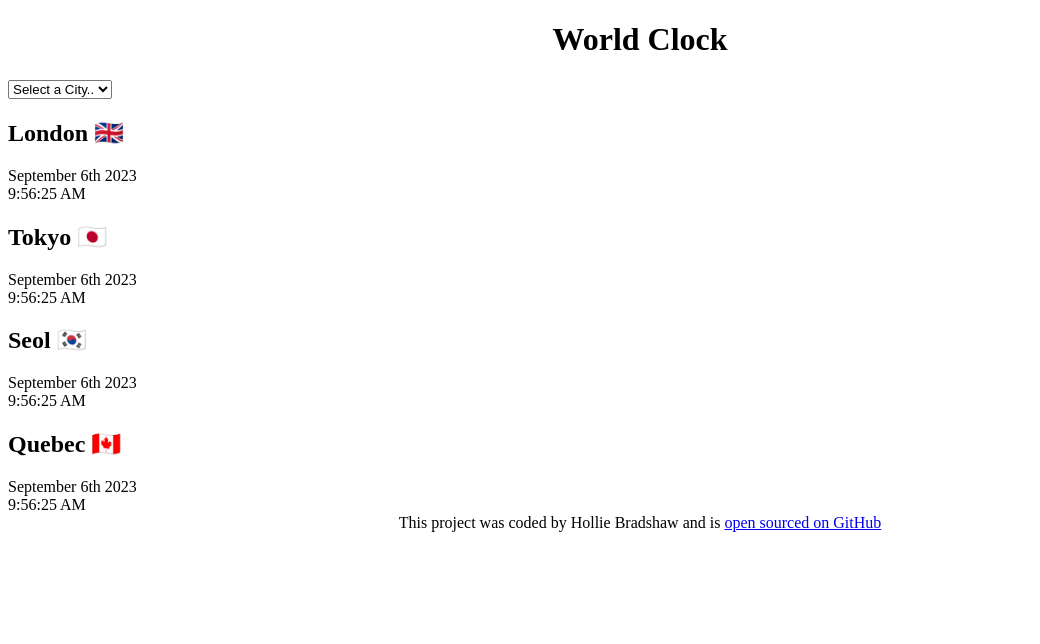
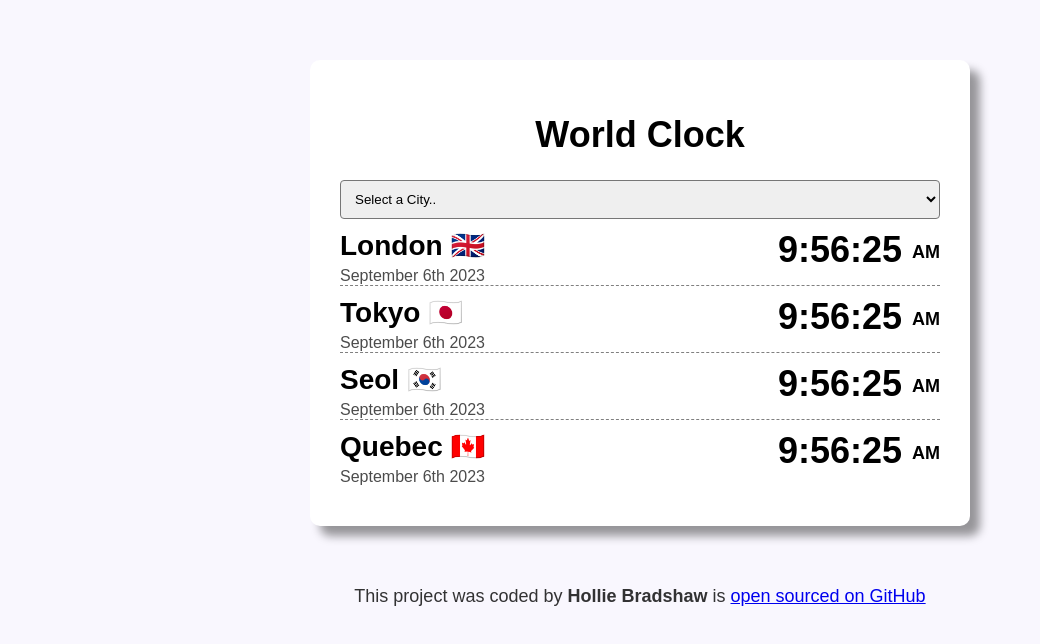
Before and after one commit to Hollieb63/world-clock, a plain HTML site: page index.html in a window 1280 px wide. Shown: the whole page, without its empty margins (0-1040 px from the left). Drawn offline with Linux system fonts and the light colour scheme.

Commit message:
Styled the project with CSS

```diff
--- a/CSS/style.css
+++ b/CSS/style.css
@@ -1,6 +1,59 @@
+body{
+    background:#F9F7FE;
+    font-family: sans-serif;
+}
+
+.container{
+ max-width: 600px;
+margin:0 auto;
+padding: 30px;
+margin: 60px auto;
+box-shadow: 10px 10px 10px rgba(0, 0, 0, 0.4);
+border-radius: 10px;
+background:#ffff
+
+}
 h1{
     text-align: center;
+    font-family: sans-serif;
+    font-size: 36px;
+}
+h2{
+    margin: 0 0 5px;
+    font-size: 28px;}
+
+select{
+    display: block;
+    width: 100%;
+    font: 18px;
+    padding: 10px;
+    border-radius: 4px;
+}
+
+.city{
+    display: flex;
+    justify-content: space-between;
+    margin: 10px 0;
+    padding: 30px auto;
+    border-bottom: 1px dashed grey;
+}
+.city:last-child{
+    border: none;
+}
+.date {
+    opacity:0.7;
+}
+.time{
+font-size: 36px;
+font-weight: bold;
+}
+.time small{
+font-size: 18px;
+line-height: 36px;
+vertical-align: middle;
 }
 footer{
     text-align: center;
+    font-size: 18px;
+    color: rgba(0, 0, 0, 0.8);
 }
--- a/index.html
+++ b/index.html
@@ -17,32 +17,39 @@
     <option value="">Quebec</option>
 </select>
 <div class="city">
+    <div>
     <h2>London 🇬🇧</h2>
     <div class="date">September 6th 2023</div>
-    <div class="time">9:56:25 AM</div>
+    </div>
+    <div class="time">9:56:25 <small>AM</small></div>
 </div>
+
+    <div class="city">
+        <div>
+        <h2>Tokyo 🇯🇵</h2>
+        <div class="date">September 6th 2023</div>
+        </div>
+        <div class="time">9:56:25 <small>AM</small></div>
     </div>
 
-    <div class="city">
-        <h2>Tokyo 🇯🇵</h2>
-        <div class="date">September 6th 2023</div>
-        <div class="time">9:56:25 AM</div>
-    </div>
-        </div>
         <div class="city">
+            <div>
             <h2>Seol 🇰🇷</h2>
             <div class="date">September 6th 2023</div>
-            <div class="time">9:56:25 AM</div>
+            </div>
+            <div class="time">9:56:25 <small>AM</small></div>
         </div>
-            </div>
+
             <div class="city">
+                <div>
                 <h2>Quebec 🇨🇦</h2>
                 <div class="date">September 6th 2023</div>
-                <div class="time">9:56:25 AM</div>
+                </div>
+                <div class="time">9:56:25 <small>AM</small></div>
             </div>
                 </div>
 
-  <footer>This project was coded by Hollie Bradshaw and is <a href="https://github.com/Hollieb63/world-clock.git" target="_blank"> open sourced on GitHub</a></footer>
+  <footer>This project was coded by <strong>Hollie Bradshaw </strong> is <a href="https://github.com/Hollieb63/world-clock.git" target="_blank"> open sourced on GitHub</a></footer>
   <script src="Javascript/index.js"></script>
 </body>
 </html>
```
